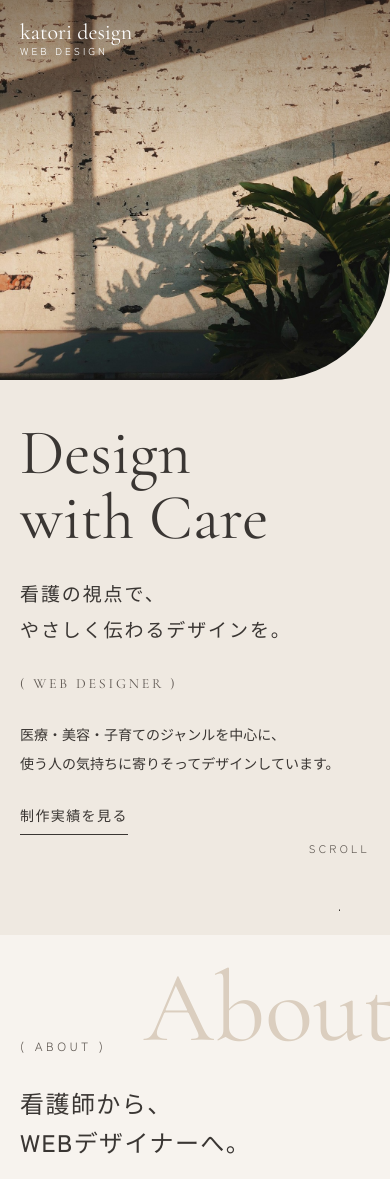
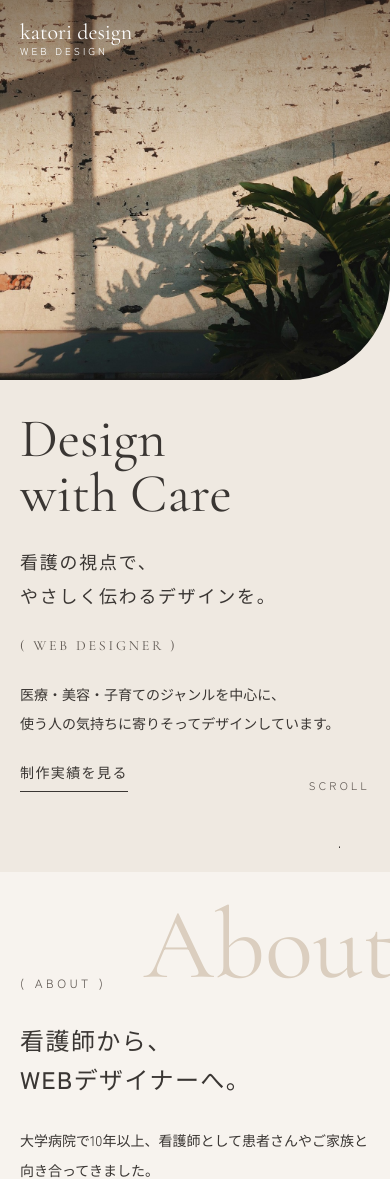
Before and after one commit to KATORI0717/portfolio, a WordPress theme: template front-page.php in a window 390 px wide. Shown: the top 1179 px of the page. Run offline with PHP 8.4 and a stand-in for WordPress, Linux system fonts and the light colour scheme; the site name, menu and one post (Sample post) are stand-ins, and other content is empty.

Commit message:
トップ：スマホのヒーローとお問い合わせの見え方を調整

```diff
--- a/style.css
+++ b/style.css
@@ -1900,25 +1900,25 @@ a:focus-visible,button:focus-visible {
   }
   .hero {
     grid-template-columns: 1fr;
-    row-gap: 40px;
+    row-gap: 32px;
     min-height: auto;
-    padding: 0 0 100px;
+    padding: 0 0 80px;
   }
   .hero__image {
-    height: 380px;
+    height: 45svh;
   }
   .hero__img {
-    border-radius: 0 0 120px 0;
+    border-radius: 0 0 100px 0;
   }
   .hero__body {
-    gap: 24px;
+    gap: clamp(20px, 2.5svh, 28px);
     padding: 0 var(--side);
   }
   .hero__en {
-    font-size: 64px;
+    font-size: clamp(52px, 14vw, 64px);
   }
   .hero__catch {
-    font-size: 19px;
+    font-size: clamp(17px, 4.6vw, 19px);
   }
   .hero__lead {
     font-size: 14px;
@@ -2023,8 +2023,8 @@ a:focus-visible,button:focus-visible {
     right: var(--side);
     left: var(--side);
     bottom: 32px;
-    font-size: 52px;
-    white-space: normal;
+    font-size: clamp(32px, 10vw, 44px);
+    white-space: nowrap;
   }
   .contact__card {
     padding: 40px 24px;
@@ -2182,7 +2182,7 @@ a:focus-visible,button:focus-visible {
     transform: scaleY(1);
   }
   .home .hero {
-    min-height: auto;
+    min-height: 100svh;
   }
   .home:not(.is-menu-open) .header__menu-line {
     background: #FFF;
@@ -2192,6 +2192,29 @@ a:focus-visible,button:focus-visible {
   }
   .home .contact__bg-text {
     bottom: 210px;
+  }
+  .is-js .contact::before {
+    clip-path: none;
+    transform: none;
+    transition: none;
+  }
+  .contact.is-visible .contact__en {
+    animation-delay: 0s;
+  }
+  .contact.is-visible .contact__line {
+    animation-delay: 0.3s;
+  }
+  .contact.is-visible .contact__title {
+    animation-delay: 0.4s;
+  }
+  .contact.is-visible .contact__text {
+    animation-delay: 0.5s;
+  }
+  .contact.is-visible .contact__button {
+    animation-delay: 0.6s;
+  }
+  .contact.is-visible .contact__bg-text {
+    animation-delay: 0.3s;
   }
 }
 @media (max-width: 340px) {
```
